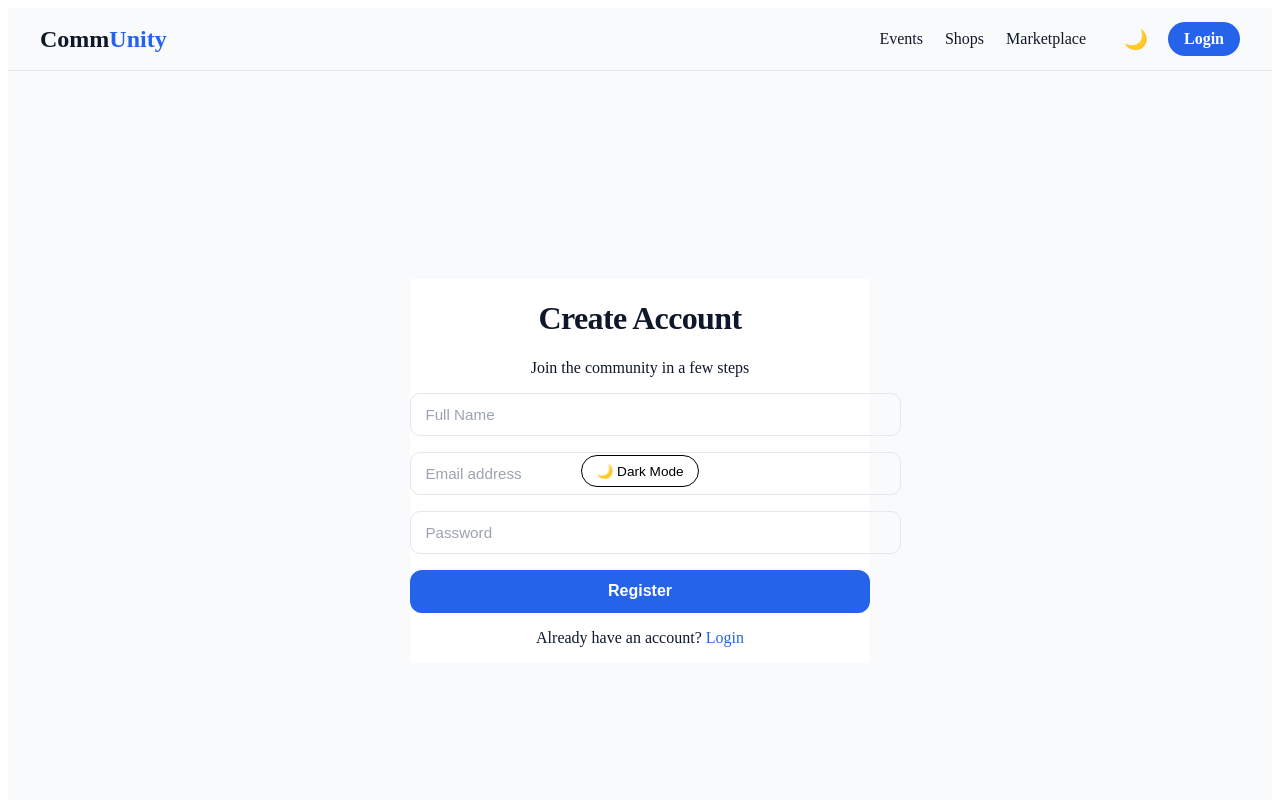
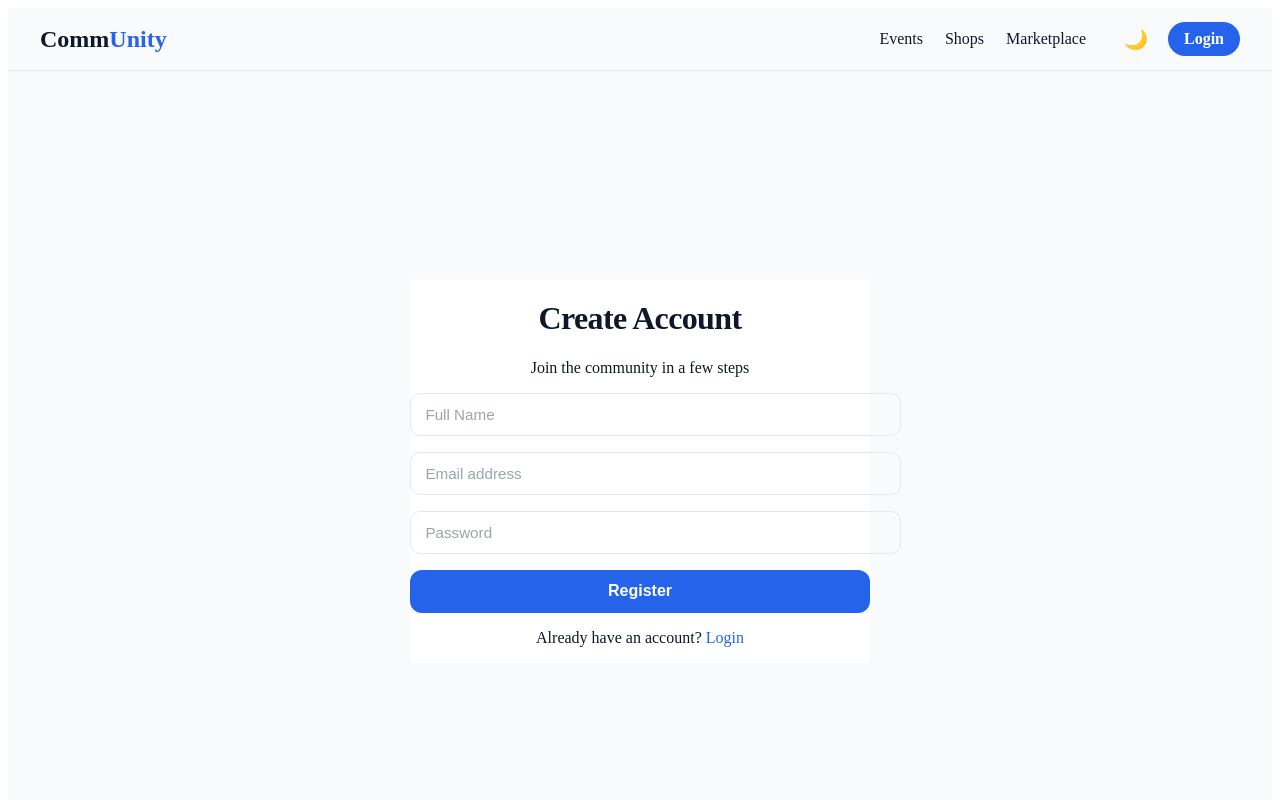
Before and after one commit to Nadeem200421/project6, a Next.js app: page /register in a window 1280 px wide. Shown: the top 800 px of the page. Built offline with nearby package versions, Linux system fonts and the light colour scheme.

Commit message:
Update page.tsx

```diff
--- a/app/register/page.tsx
+++ b/app/register/page.tsx
@@ -44,13 +44,7 @@ export default function RegisterPage() {
         darkMode ? "dark" : "light"
       }`}
     >
-      {/* Theme Toggle */}
-      <button
-        className="theme-toggle absolute top-5 right-5"
-        onClick={() => dispatch(toggleTheme())}
-      >
-        {darkMode ? "🌞 Light Mode" : "🌙 Dark Mode"}
-      </button>
+
 
       {/* Card */}
       <div className="register-card w-full max-w-md p-6 sm:p-8 rounded-xl shadow-lg space-y-6">
```
